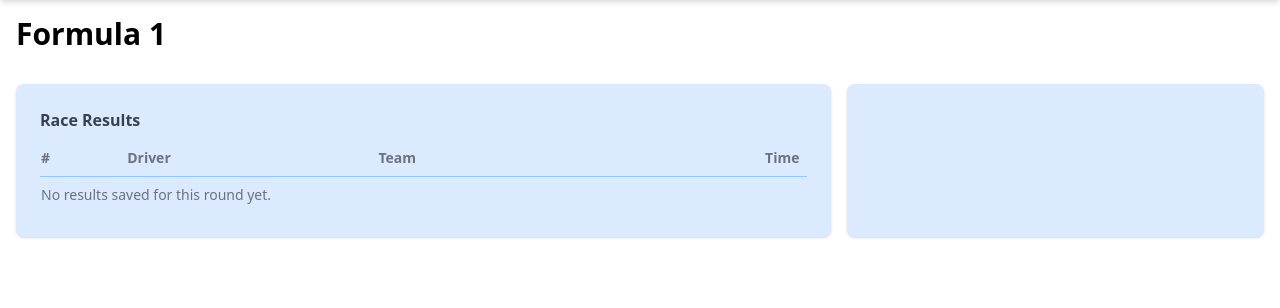
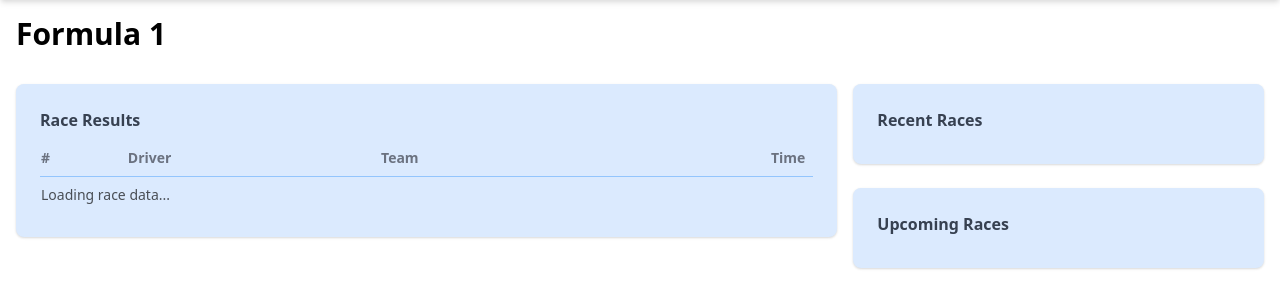
Before and after one commit to gusfinno/the-sports-guy, a FastAPI app: template templates/f1_round.html in a window 1280 px wide. Shown: the part 64-372 px from the top of the page. Run offline with FastAPI, Linux system fonts and the light colour scheme; the template is opened without the code that fills it, so the values that code supplies are empty; parts of the project's set-up code (start-up, migrations or seed data) failed here and were passed over.

Commit message:
added side bar for the specific race view page where races that are complete can be clicked and their results can be viewed. to do so i also added a loading mechanism for the results in case they are not already loaded, utilising the same method from the main overview page for f1.

```diff
--- a/main.py
+++ b/main.py
@@ -133,7 +133,7 @@
 
 def load_race_data(round1: int, year: int, location: str):
     try:
-        session = fastf1.get_session(year, location, 'Race')
+        session = fastf1.get_session(year, int(str(round1)[4:]), 'Race')
         session.load()
         results = session.results
         laps = session.laps
@@ -189,7 +189,7 @@
 
 
 def load_driver_data(round1: int, year: int, location: str):
-    session = fastf1.get_session(year, location, 'Race')
+    session = fastf1.get_session(year, int(str(round1)[4:]), 'Race')
     session.load()
     results = session.results
     standings = ergast.get_driver_standings(season='current')
@@ -240,7 +240,7 @@
         return True
     if race_jobs.get(race.round) != "loading":
         race_jobs[race.round] = "loading"
-        threading.Thread(target=load_race_data, args=(race.round, race.year, race.location.split(": ")[0]), daemon=True, name="Loading Race Data").start()
+        threading.Thread(target=load_race_data, args=(race.round, race.year, race.location.split(": ")[1]), daemon=True, name="Loading Race Data").start()
     return False
 
 def ensure_ladder_loaded(race) -> bool:
@@ -305,16 +305,24 @@
 
 @app.get("/f1/race/{round1}")
 async def f1_round(round1: int, request: Request):
+    loadingRace = False
+    results = []
     past_races, future_races = get_races(datetime.now())
-    race = next((r for r in past_races if r.round == round1), None)
-    results = get_basic_results(round1)
+    index = next((i for i, r in enumerate(past_races) if r.round == round1), None)
+    race = past_races.pop(index) if index is not None else None
+    if not results_exist_for_round(race.round):
+        loadingRace = True
+        ensure_race_loaded(race)
+    else:
+        results = get_basic_results(race.round)
     return templates.TemplateResponse(
             request=request,
             name="f1_round.html",
             context={"past_races": past_races,
                      "future_races": future_races,
                      "race": race,
-                     "results": results},
+                     "results": results,
+                     "loading": loadingRace},
 
         )
 
--- a/templates/f1_round.html
+++ b/templates/f1_round.html
@@ -96,15 +96,43 @@
                             </tr>
                             {% else %}
                             <tr>
-                                <td class="py-2 text-gray-500" colspan="4">No results saved for this round yet.</td>
+                                <td class="py-2 font-medium mb-3 animate-pulse" colspan="4">Loading race data...</td>
                             </tr>
                             {% endfor %}
                         </tbody>
                     </table>
                 </div>
             </div>
-            <div class="w-1/5 bg-blue-100 rounded-lg shadow p-6" style="width: 40%">
-
+            <div class="w-1/5" style="width: 40%">
+                <div class="bg-blue-100 rounded-lg shadow p-6">
+                    <h2 class="text-base font-semibold text-gray-700 mb-2">Recent Races</h2>
+                    {% set fill = past_races[-4:] | length >= 4 %}
+                    <div class="flex flex-col {{ 'flex-1 justify-between' if fill else '' }}">
+                        {% for race in past_races[-4:] | reverse %}
+                        <div class="flex bg-blue-200 rounded-lg shadow p-6 {{ '' if loop.last else 'mb-5' }}">
+                            <a href='/f1/race/{{ race.round }}'>{{ race.location }}</a>
+                            <span class="ml-auto text-gray-500">
+                                {{ race.day }}/{{ race.month }}
+                            </span>
+                        </div>
+                        {% endfor %}
+                    </div>
+                </div>
+                <br>
+                <div class="bg-blue-100 rounded-lg shadow p-6">
+                    <h2 class="text-base font-semibold text-gray-700 mb-2">Upcoming Races</h2>
+                    {% set fill = future_races[:4] | length >= 4 %}
+                    <div class="flex flex-col {{ 'flex-1 justify-between' if fill else '' }}">
+                        {% for race in future_races[:4] %}
+                        <div class="flex bg-blue-200 rounded-lg shadow p-6 {{ '' if loop.last else 'mb-5' }}">
+                            {{ race.location }}
+                            <span class="ml-auto text-gray-500">
+                                {{ race.day }}/{{ race.month }}
+                            </span>
+                        </div>
+                        {% endfor %}
+                    </div>
+                </div>
             </div>
         </div>
     </div>
@@ -128,6 +156,17 @@
         });
     })();
     </script>
+    {% if loading %}
+    <script>
+    async function poll() {
+        const r = await fetch("/f1/status/{{ race.round }}");
+        const s = await r.json();
+        if (s.ready || s.error) { location.reload(); }
+        else { setTimeout(poll, 1000); }
+    }
+    poll();
+    </script>
+    {% endif %}
 
 </body>
 </html>
```
Also changed, not shown: testing.py (+7 -4 lines).
